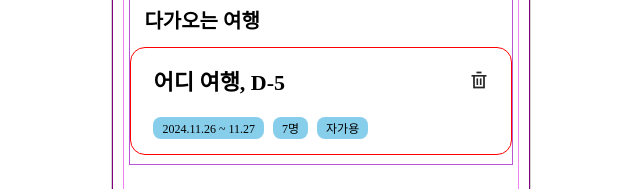
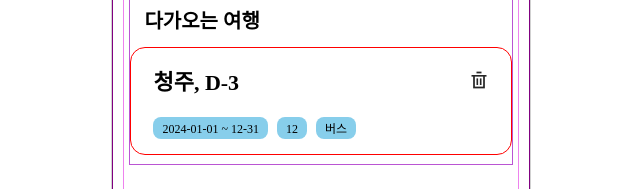
Before and after one commit to UMC-WEGO/WEGO_FE_React, a React (Vite) app in the folder WEGO_FE/: page /home in a window 1280 px wide. Shown: the part 467-656 px from the top of the page, without its empty margins (319-959 px from the left). Built offline with nearby package versions, Linux system fonts and the light colour scheme; a web font is replaced by a local one.

Commit message:
feat: 홈화면 '다가오는 여행' 인자 받아서 적용하도록 제작

```diff
--- a/WEGO_FE/src/components/feat2/DestinationFilter.tsx
+++ b/WEGO_FE/src/components/feat2/DestinationFilter.tsx
@@ -6,6 +6,7 @@ import calender_icon from "../../images/feat2/calendar_icon.png";
 import people_icon from "../../images/feat2/group_people_icon.png";
 import pin_icon from "../../images/feat2/map_pin_icon.png";
 import Dropdown from "./Dropdown";
+
 // 여행 조건 선택하는 부분
 const FilterBox = styled.div`
   width: 363px;
@@ -49,6 +50,7 @@ const IconImg = styled.img`
     margin-right: 17px;
 `
 
+// 교통수단, 시간대 옵션
 type Option = {
   label: string;
   icon: string;
--- a/WEGO_FE/src/components/feat2/Dropdown.tsx
+++ b/WEGO_FE/src/components/feat2/Dropdown.tsx
@@ -50,10 +50,10 @@ interface DropdownProps {
 }
 
 const Dropdown = ({
-    value,                    // dropdown 기본값
-    iconStream,               // icon 이미지 경로
-    option }: DropdownProps   // dropdown 선택 요소 리스트
-) => {
+    value,             // dropdown 기본값
+    iconStream,        // icon 이미지 경로
+    option             // dropdown 선택 요소 리스트
+}: DropdownProps) => {
     const [isOpenFlag, setIsOpenFlag] = useState(false);          // dropdown 클릭여부 확인
     const [selectedOption, setSelectedOption] = useState(value);  // 선택한 값
 
--- a/WEGO_FE/src/components/feat2/PlanedCard.tsx
+++ b/WEGO_FE/src/components/feat2/PlanedCard.tsx
@@ -41,18 +41,30 @@ const DeleteBtn = styled.button`
   background-color: white;
 `
 
-const PlanedCard = () => {
+type PlanedCardType = {
+  destination: string;  // 여행 목적지
+  D_Days: number;       // 남은 날짜
+  period: string;       // 여행 기간
+  party_num: number;    // 여행 인원수
+  transport: string;    // 이동 수단
+}
+
+interface PlanedCardProps {
+  props: PlanedCardType;
+}
+
+const PlanedCard = ({ props }: PlanedCardProps) => {
     return(
         <>
             <PlanedCardBox>
               <PlanedCard_row1>
-                <div>어디 여행, D-5</div>
+                <div>{props.destination}, D-{props.D_Days}</div>
                 <DeleteBtn><img src={trash_bin_img}/></DeleteBtn>
               </PlanedCard_row1>
               <PlanedCard_row2>
-                <PlanedCard_element>2024.11.26 ~ 11.27</PlanedCard_element>
-                <PlanedCard_element>7명</PlanedCard_element>
-                <PlanedCard_element>자가용</PlanedCard_element>
+                <PlanedCard_element>{props.period}</PlanedCard_element>
+                <PlanedCard_element>{props.party_num}</PlanedCard_element>
+                <PlanedCard_element>{props.transport}</PlanedCard_element>
               </PlanedCard_row2>
             </PlanedCardBox>
         </>
--- a/WEGO_FE/src/pages/feat_2/home/HomePage.tsx
+++ b/WEGO_FE/src/pages/feat_2/home/HomePage.tsx
@@ -127,6 +127,14 @@ const PopularPostArea = styled.div`
 // --- --- ---
 // --- --- ---
 
+const samplePlan = {
+  destination: "청주",
+  D_Days: 3,
+  period: "2024-01-01 ~ 12-31",
+  party_num: 12,
+  transport: "버스"
+}
+
 function HomePage() {
   return(
     <>
@@ -144,7 +152,7 @@ function HomePage() {
 
           <PlanedContainer>
             <ContainerTitle>다가오는 여행</ContainerTitle>
-            <PlanedCard/>
+            <PlanedCard props={samplePlan}/>
           </PlanedContainer>
 
           <PopularPostContainer>
```
